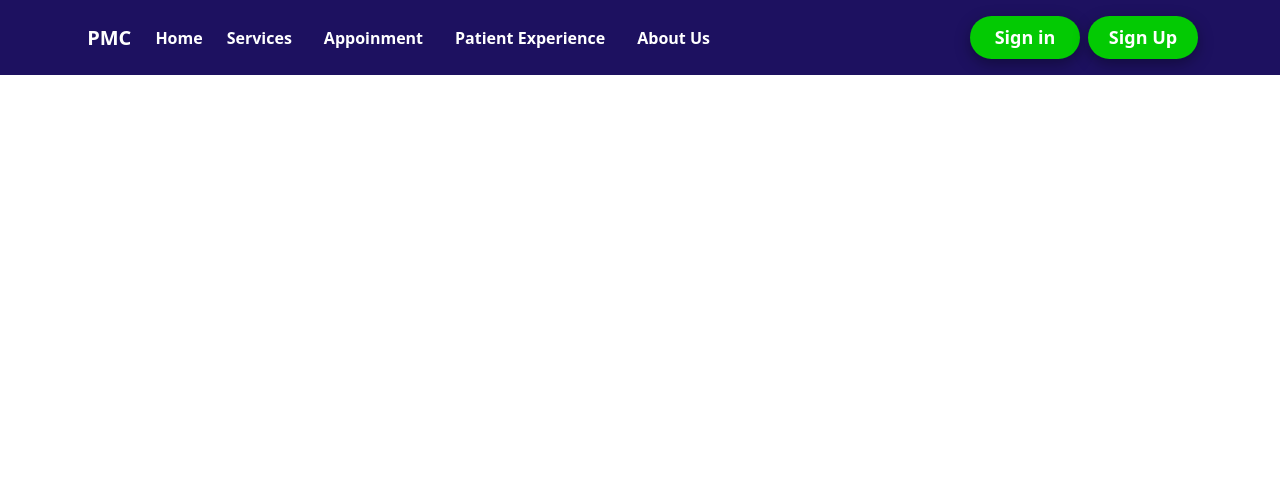
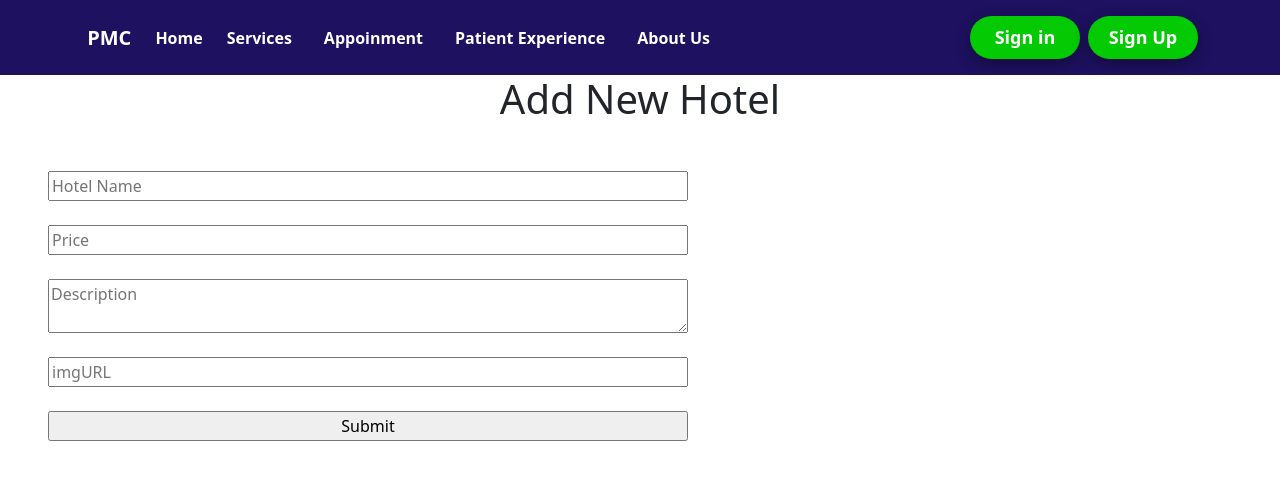
Before and after one commit to rokibulslam/Trip-Advisor-Client-MERN, a React (Create React App) app: page /addHotel in a window 1280 px wide. Shown: the top 480 px of the page. Built offline with nearby package versions, Linux system fonts and the light colour scheme; no server answers; the HTML template or start-up script is replaced by a standard one.

Commit message:
add Hotels

```diff
--- a/package.json
+++ b/package.json
@@ -6,11 +6,13 @@
     "@testing-library/jest-dom": "^5.14.1",
     "@testing-library/react": "^11.2.7",
     "@testing-library/user-event": "^12.8.3",
+    "axios": "^0.24.0",
     "bootstrap": "^5.1.3",
     "firebase": "^9.2.0",
     "react": "^17.0.2",
     "react-bootstrap": "^2.0.1",
     "react-dom": "^17.0.2",
+    "react-hook-form": "^7.18.0",
     "react-router-dom": "^5.3.0",
     "react-router-hash-link": "^2.4.3",
     "react-scripts": "4.0.3",
--- a/public/services.json
+++ b/public/services.json
@@ -1,35 +1,41 @@
 [{
 
         "name": "The Marlin Hotel",
+        "price": "300",
         "description": "At The Marlin Hotel we take standards for hygiene and cleanliness very seriously and are taking additional steps to ensure the safety of our guests, employees, and our community.Our hotel’ s health and sanitation measures are designed to address a broad spectrum of bacteria and viruses, including COVID - 19 ",
         "imageURL": "https://dynamic-media-cdn.tripadvisor.com/media/photo-o/09/32/c0/fa/the-marlin-hotel.jpg?w=500&h=400&s=1"
     },
     {
         "name": "Nautilus by Arlo",
+        "price": "350",
         "description": "If you are looking for a romantic hotel in Miami Beach, don't miss Nautilus by Arlo. Nearby landmarks such as the Holocaust Memorial(0.8 km) and The Wolfsonian - Florida International University(1.5 km) make Continental South Beach a great place to stay when visiting Miami Beach.",
         "imageURL": "https://dynamic-media-cdn.tripadvisor.com/media/photo-o/1c/d3/bd/ca/nautilus-s-light-filled.jpg?w=500&h=400&s=1"
     },
     {
 
         "name": "Hotel South Beach",
+        "price": "400",
         "description": "Rest easy, we’ve got your back. We’ve carefully reimagined the 1 Hotel South Beach experience for your safety and health. Learn more at 1hotels.com/covid-19.1 Hotel South Beach is a great choice for travelers visiting Miami Beach, offering a romantic atmosphere, as well as numerous services designed to enhance your stay.",
         "imageURL": "https://dynamic-media-cdn.tripadvisor.com/media/photo-o/1c/f1/ff/49/1-hotel-south-beach-aerial.jpg?w=500&h=-1&s=1"
     },
     {
 
         "name": "Fontainebleau",
+        "price": "450",
         "description": "Fontainebleau is a great choice for travelers visiting Miami Beach, offering a romantic setting as well as numerous amenities designed to enhance your stay.During their stay at Fontainebleau Resort, guests can visit the Holocaust Memorial (2.8 km) and The Fillmore Miami Beach at the Jackie Gleason Theater (2.9 km), some of Miami Beach's top attractions.",
         "imageURL": "https://dynamic-media-cdn.tripadvisor.com/media/photo-o/1b/a5/b1/31/exterior.jpg?w=500&h=400&s=1"
     },
     {
 
         "name": "Shelborne South Beach",
+        "price": "500",
         "description": "You'll enjoy relaxing rooms that offer a flat screen TV, air conditioning, and a minibar, and you can stay connected during your stay as Shelborne South Beach Hotel offers guests free wifi.",
         "imageURL": "https://dynamic-media-cdn.tripadvisor.com/media/photo-o/1a/16/13/16/shelborne-south-beach.jpg?w=500&h=400&s=1"
     },
     {
 
         "name": "The Palms Hotel & Spa",
+        "price": "600",
         "description": "For those interested in visiting well-known landmarks during their trip to Miami Beach, Palms South Beach is close to the Holocaust Memorial (1.7 km) and Art Deco Tours (2.2 km).",
         "imageURL": "https://dynamic-media-cdn.tripadvisor.com/media/photo-o/16/f5/7d/5d/oceanfront-junior-suite.jpg?w=500&h=400&s=1"
     }
--- a/src/App.js
+++ b/src/App.js
@@ -1,5 +1,6 @@
 import { BrowserRouter as Router, Switch, Route } from 'react-router-dom';
 import './App.css';
+import AddHotel from './Component/Admin/AddHotel/AddHotel';
 import Home from './Component/Home/Home/Home';
 import NavBar from './Component/Home/NavBar/NavBar';
 import SignIn from './Component/User/SignIn/SignIn';
@@ -25,6 +26,9 @@ function App() {
             <Route path="/signUp">
               <SignUp></SignUp>
             </Route>
+            <Route path="/addHotel">
+              <AddHotel></AddHotel>
+            </Route>
           </Switch>
 
       </Router>
--- /dev/null
+++ b/src/Component/Admin/AddHotel/AddHotel.js
@@ -0,0 +1,50 @@
+import axios from 'axios';
+import React from 'react';
+import { useForm } from 'react-hook-form';
+
+
+
+const AddHotel = () => {
+    const {
+        register,
+        handleSubmit,
+        watch,
+        formState: {
+            errors
+        }
+    } = useForm();
+    const onSubmit = (data) => {
+        console.log(data);
+        axios.post('http://localhost:5000/hotels', data)
+            .then(res => {
+            console.log(res)
+        })
+    }; // your form submit function which will invoke after successful validation
+
+
+
+
+    return (
+        <div>
+            <h1>Add New Hotel</h1>
+            <form className="m-5 d-flex flex-column w-50" onSubmit={handleSubmit(onSubmit)}>
+                {/* register your input into the hook by invoking the "register" function */}
+                <input placeholder="Hotel Name" {...register("name", { required: true })} />
+                <br />
+                <input type="number" placeholder="Price" {...register("price", { required: true })} />
+                <br />
+                {/* include validation with required or other standard HTML validation rules */}
+                <textarea placeholder="Description" {...register("Description", { required: true })} />
+                <br />
+                <input placeholder="imgURL" {...register("img", { required: true })} />
+                <br />
+                {/* errors will return when field validation fails  */}
+                {errors.exampleRequired && <p>This field is required</p>}
+
+                <input type="submit" />
+            </form>
+        </div>
+    );
+};
+
+export default AddHotel;
```
Also changed, not shown: firebase.json (added), 2 other files (tests, documents, lock files or other folders).
